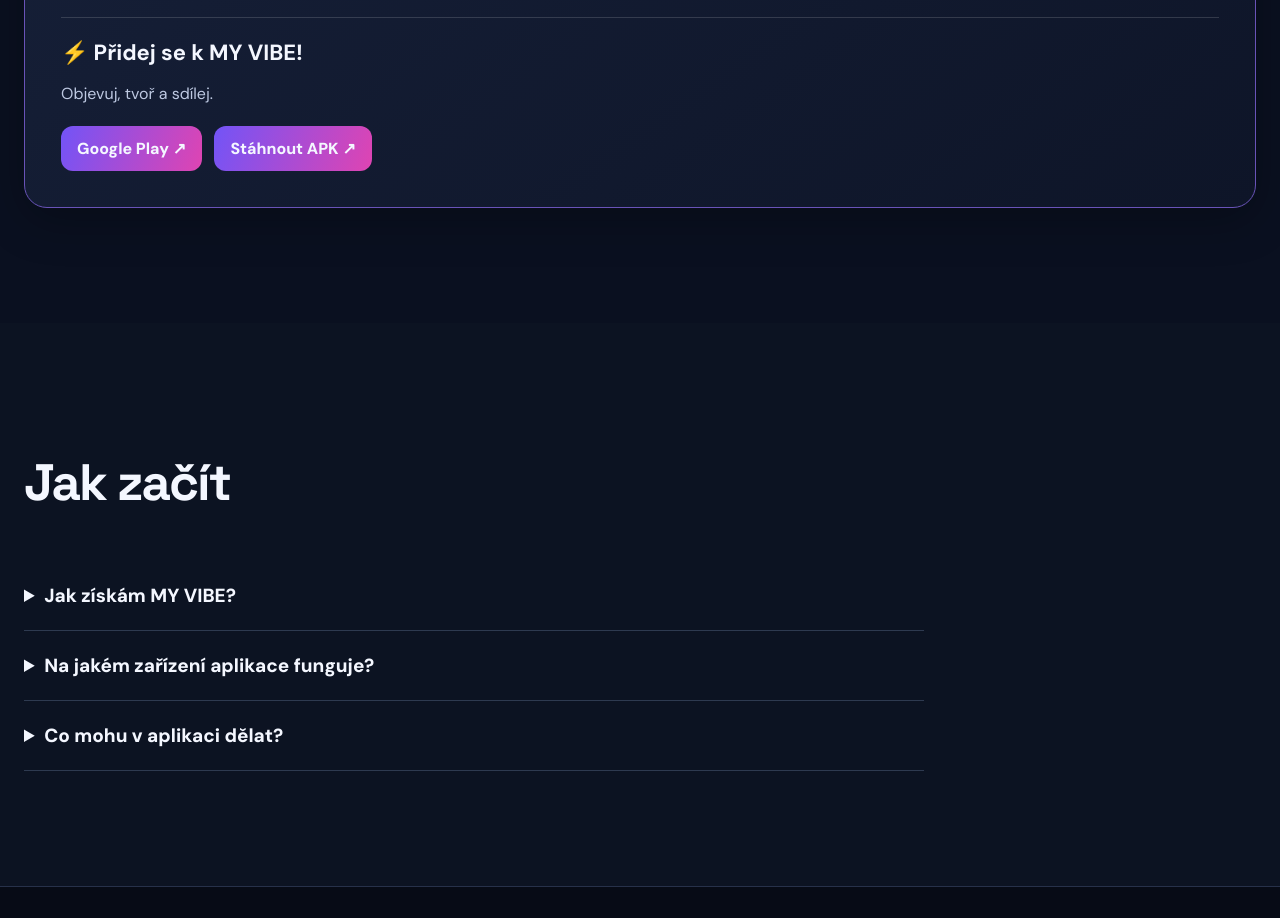
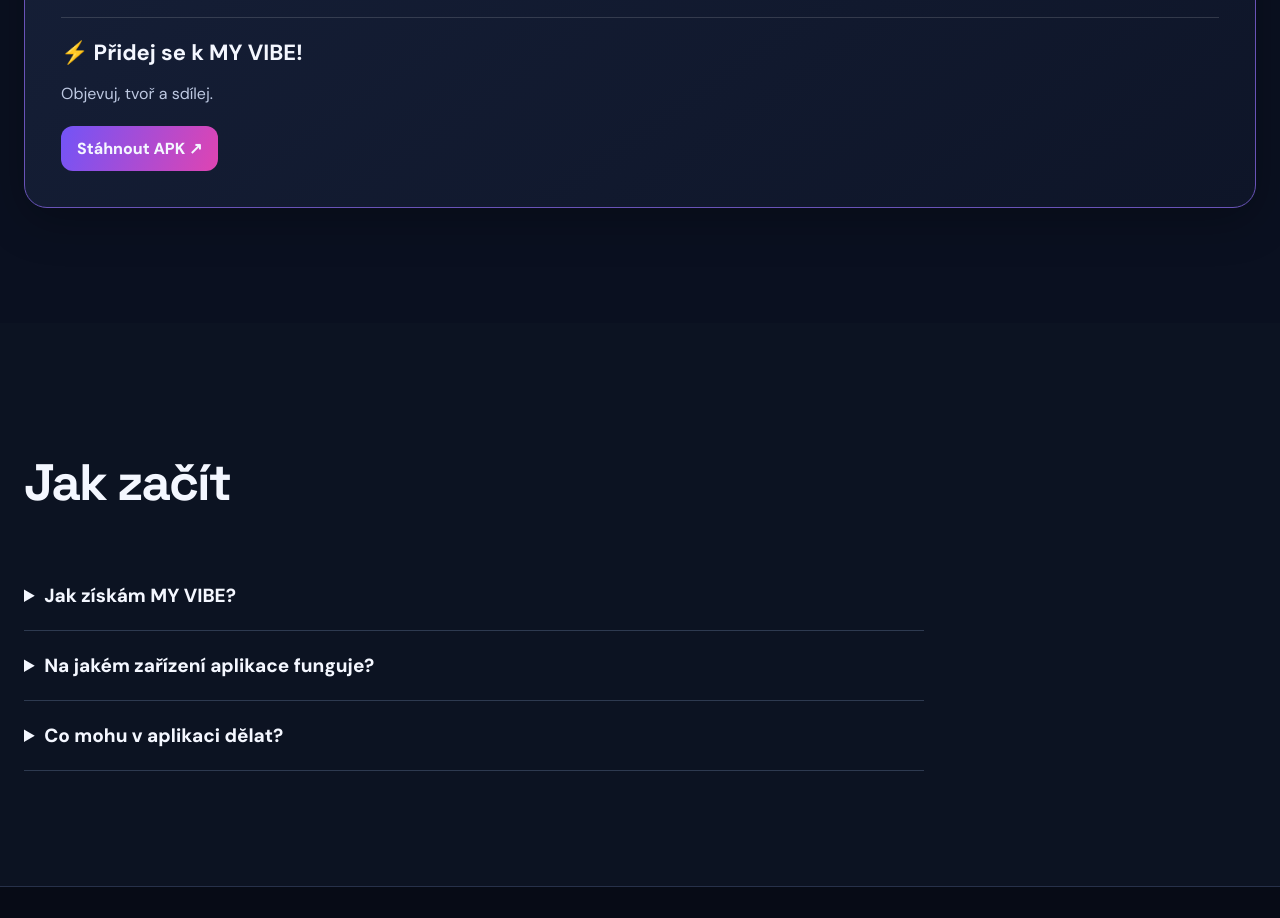
Before and after one commit to radek8491-prog/MyVibe, a plain HTML site: page index.html in a window 1280 px wide. Shown: the part 5065-5983 px from the top of the page. Drawn offline with Linux system fonts and the light colour scheme; no server answers.

Commit message:
Update footer links in index.html

```diff
--- a/index.html
+++ b/index.html
@@ -146,7 +146,7 @@
 <a data-community-i18n="write" class="mv-community-link" href="https://github.com/radek8491-prog/MyVibe/issues" id="mv-public-write" rel="noopener noreferrer" target="_blank">Napsat veřejnou zprávu na GitHubu ↗</a>
 <small data-community-i18n="notice">Veřejné zprávy může číst každý. Pro jejich zveřejnění GitHub vyžaduje přihlášení. Soukromou zprávu bez účtu můžeš poslat formulářem výše.</small>
 <div class="mv-wall-download"><strong data-community-i18n="join">⚡ Přidej se k MY VIBE!</strong><p data-community-i18n="joinSub">Objevuj, tvoř a sdílej.</p>
-<a href="https://play.google.com/store/apps/details?id=com.rdk260.myvibe" rel="noopener noreferrer" target="_blank">Google Play ↗</a>
+
 <a href="https://github.com/radek8491-prog/MyVibe/releases" rel="noopener noreferrer" target="_blank" data-community-i18n="apk">Stáhnout APK ↗</a></div>
 </article></section>
 <section class="section faq"><div class="sectionHead"><h2 data-t="faqHeading"></h2></div><div class="faqList"><details><summary data-t="faq1"></summary><p data-t="faq1a"></p></details><details><summary data-t="faq2"></summary><p data-t="faq2a"></p></details><details><summary data-t="faq3"></summary><p data-t="faq3a"></p></details></div></section></main>
```
